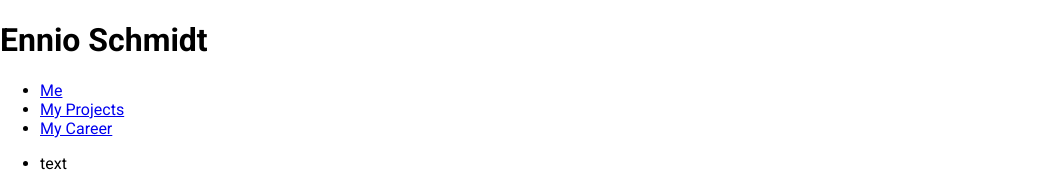
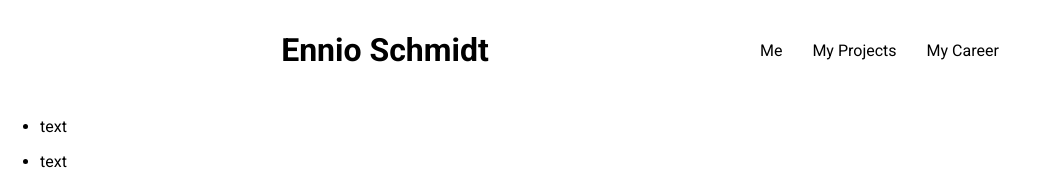
Before and after one commit to schmenniooo/PersonalWebsite, a React (Vite) app: page / in a window 1280 px wide. Shown: the top 188 px of the page, without its empty margins (0-1060 px from the left). Built offline with nearby package versions, Linux system fonts and the light colour scheme.

Commit message:
Refactor header styles and update navigation structure.
Adjusted CSS to improve header layout with flexbox for better alignment and spacing. Updated JSX to use new CSS classes, enhancing navigation styling and structure with semantic improvements.

```diff
--- a/src/mainPage/Header.jsx
+++ b/src/mainPage/Header.jsx
@@ -5,10 +5,16 @@
         <div className="headerContainer">
             <h1>Ennio Schmidt</h1>
             <nav className="navContainer">
-                <ul>
-                    <li className="navigationItem"><a href="/public">Me</a></li>
-                    <li className="navigationItem"><a href="/public">My Projects</a></li>
-                    <li className="navigationItem"><a href="/public">My Career</a></li>
+                <ul className="navigationItemContainer">
+                    <li className="navigationItem">
+                        <a href="/public" className="linkItem">Me</a>
+                    </li>
+                    <li className="navigationItem">
+                        <a href="/public" className="linkItem">My Projects</a>
+                    </li>
+                    <li className="navigationItem">
+                        <a href="/public" className="linkItem">My Career</a>
+                    </li>
                 </ul>
             </nav>
         </div>
--- a/src/mainPage/header.css
+++ b/src/mainPage/header.css
@@ -1,7 +1,10 @@
 
 .headerContainer {
 
-
+    display: flex;
+    justify-content: space-evenly;
+    align-items: center;
+    padding: 10px;
 }
 
 .navContainer {
@@ -9,7 +12,24 @@
 
 }
 
+.navigationItemContainer {
+
+    display: flex;
+    justify-content: space-between;
+    align-items: center;
+    margin: 0;
+    padding: 0;
+    gap: 30px;
+    list-style-type: none;
+}
+
 .navigationItem {
 
 
 }
+
+.linkItem {
+
+    color: black;
+    text-decoration: none;
+}
```
